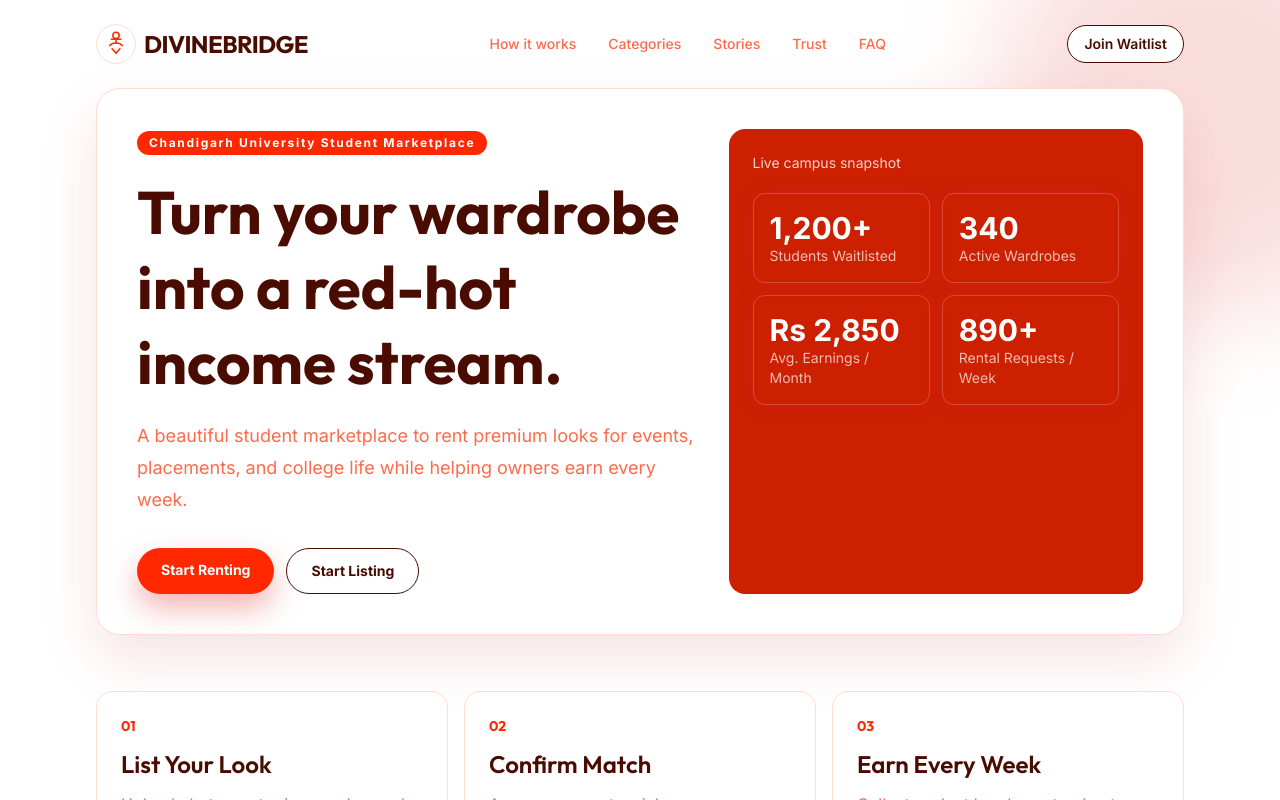
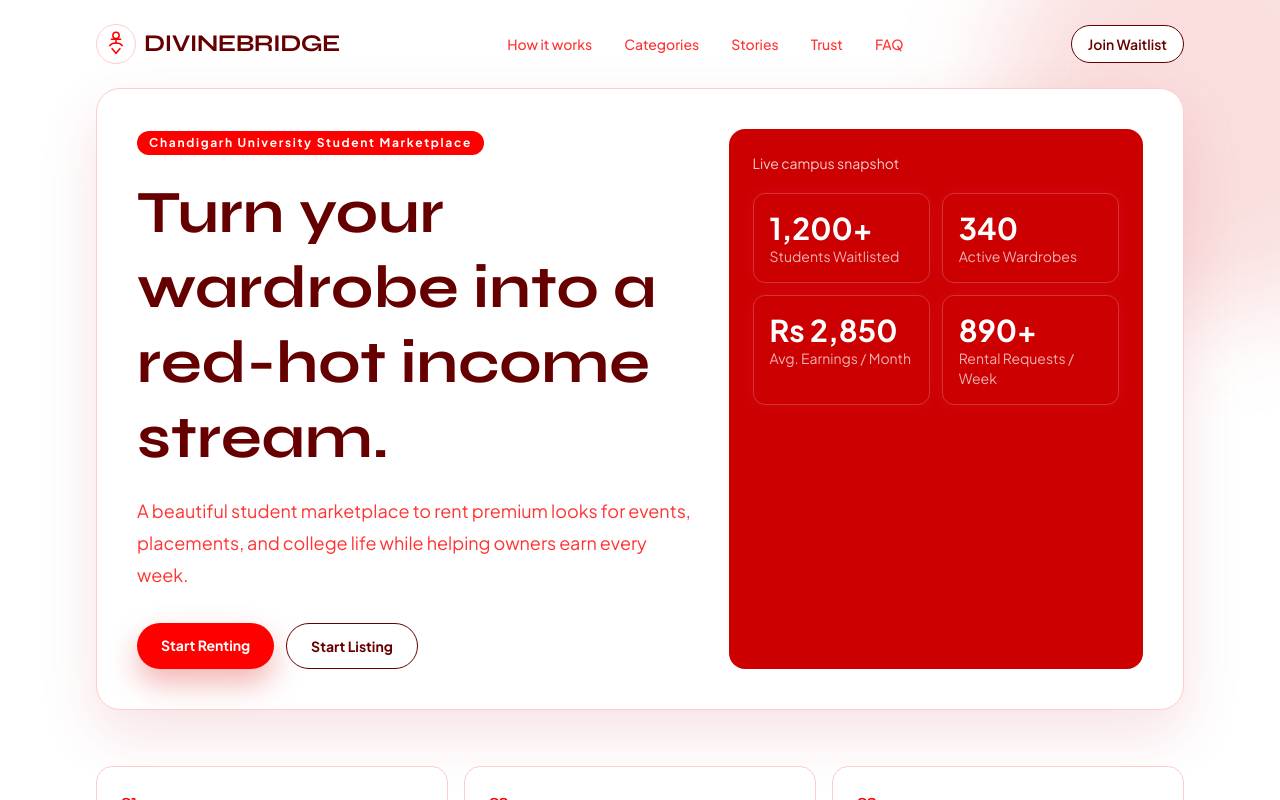
Before and after one commit to gowtham2304-A/exchnage, a Next.js app: page / in a window 1280 px wide. Shown: the top 800 px of the page. Built offline with nearby package versions, Linux system fonts and the light colour scheme.

Commit message:
UI: change theme to bright pure red and update typography to Syne and Plus Jakarta Sans

```diff
--- a/app/globals.css
+++ b/app/globals.css
@@ -3,11 +3,11 @@
 :root {
   --background: #ffffff;
   --surface: #ffffff;
-  --foreground: #4a0b00; /* Very Deep Hot Red for readable text */
-  --muted: #ff6a4d; /* Light Ferrari Red */
-  --brand: #ff2800; /* Hot Ferrari Red */
-  --brand-deep: #cc2000; /* Darker Ferrari Red */
-  --line: #ffdbd4; /* Pale Hot Red for lines */
+  --foreground: #660000; /* Very Dark Pure Red */
+  --muted: #ff3333; /* Soft Pure Red */
+  --brand: #ff0000; /* Bright Pure Red */
+  --brand-deep: #cc0000; /* Dark Pure Red */
+  --line: #ffcccc; /* Light Pure Red */
 }
 
 @theme inline {
--- a/app/layout.tsx
+++ b/app/layout.tsx
@@ -1,13 +1,13 @@
 import type { Metadata } from "next";
-import { Inter, Outfit } from "next/font/google";
+import { Syne, Plus_Jakarta_Sans } from "next/font/google";
 import "./globals.css";
 
-const displayFont = Outfit({
+const displayFont = Syne({
   variable: "--font-display",
   subsets: ["latin"],
 });
 
-const bodyFont = Inter({
+const bodyFont = Plus_Jakarta_Sans({
   variable: "--font-body",
   subsets: ["latin"],
 });
--- a/app/messages/[conversationId]/page.tsx
+++ b/app/messages/[conversationId]/page.tsx
@@ -106,11 +106,11 @@ export default function ConversationPage({ params }: { params: Promise<{ convers
 
       <div className="mb-6 flex items-center gap-4 rounded-b-3xl border-b border-[var(--line)] bg-white pb-6 pt-2">
         {otherParticipant ? (
-          <div className="flex h-12 w-12 items-center justify-center rounded-full bg-[#ffdbd4] text-xl font-bold text-[#cc2000] shadow-sm">
+          <div className="flex h-12 w-12 items-center justify-center rounded-full bg-[#ffcccc] text-xl font-bold text-[#cc0000] shadow-sm">
             {(otherParticipant.name || "U")[0].toUpperCase()}
           </div>
         ) : (
-          <div className="h-12 w-12 rounded-full bg-[#ffdbd4] animate-pulse" />
+          <div className="h-12 w-12 rounded-full bg-[#ffcccc] animate-pulse" />
         )}
         <div>
           <h1 className="heading-font text-2xl font-bold tracking-tight text-[var(--foreground)]">
@@ -130,7 +130,7 @@ export default function ConversationPage({ params }: { params: Promise<{ convers
         ) : null}
 
         {error ? (
-          <div className="my-8 rounded-2xl bg-[#fff4f2] p-4 text-center text-sm font-semibold text-[#cc2000]">
+          <div className="my-8 rounded-2xl bg-[#fff0f0] p-4 text-center text-sm font-semibold text-[#cc0000]">
             {error}
           </div>
         ) : null}
@@ -146,7 +146,7 @@ export default function ConversationPage({ params }: { params: Promise<{ convers
                 <div
                   className={`relative max-w-[80%] rounded-2xl px-5 py-3 shadow-sm sm:max-w-[#70%] ${
                     isMe
-                      ? "rounded-br-sm bg-[var(--brand)] text-white shadow-[#ff2800]/20"
+                      ? "rounded-br-sm bg-[var(--brand)] text-white shadow-[#ff0000]/20"
                       : "rounded-bl-sm border border-[var(--line)] bg-white text-[var(--foreground)]"
                   }`}
                 >
--- a/app/messages/page.tsx
+++ b/app/messages/page.tsx
@@ -54,7 +54,7 @@ export default function MessagesPage() {
           <h1 className="heading-font text-4xl font-extrabold tracking-tight text-[var(--foreground)]">Inbox</h1>
           <p className="mt-2 text-sm font-medium text-[var(--muted)]">View and manage your conversations</p>
         </div>
-        <Link href="/" className="flex h-10 items-center justify-center rounded-full bg-[var(--line)] px-4 text-sm font-bold text-[var(--brand-deep)] transition hover:bg-[#ffdbd4]">
+        <Link href="/" className="flex h-10 items-center justify-center rounded-full bg-[var(--line)] px-4 text-sm font-bold text-[var(--brand-deep)] transition hover:bg-[#ffcccc]">
           Back
         </Link>
       </div>
@@ -66,7 +66,7 @@ export default function MessagesPage() {
       ) : null}
 
       {error ? (
-        <div className="rounded-2xl bg-[#fff4f2] p-4 text-center text-sm font-semibold text-[#cc2000]">
+        <div className="rounded-2xl bg-[#fff0f0] p-4 text-center text-sm font-semibold text-[#cc0000]">
           {error}
         </div>
       ) : null}
@@ -95,7 +95,7 @@ export default function MessagesPage() {
               style={{ animationDelay: `${0.1 * i}s` }}
             >
               <div className="flex flex-1 items-center gap-4">
-                <div className="flex h-14 w-14 shrink-0 items-center justify-center rounded-full bg-[#ffdbd4] font-bold text-xl text-[#cc2000] group-hover:bg-[var(--brand)] group-hover:text-white transition-colors">
+                <div className="flex h-14 w-14 shrink-0 items-center justify-center rounded-full bg-[#ffcccc] font-bold text-xl text-[#cc0000] group-hover:bg-[var(--brand)] group-hover:text-white transition-colors">
                   {(otherParticipant.name || "U")[0].toUpperCase()}
                 </div>
                 <div className="flex-1 overflow-hidden">
```
